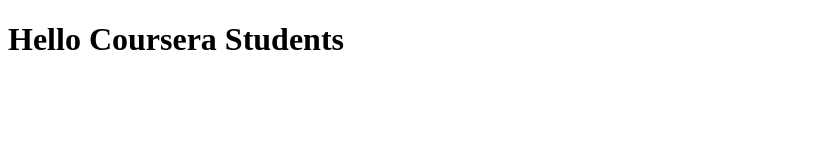
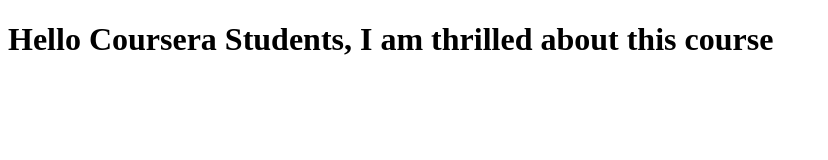
Before and after one commit to mdparikh/Coursera-test, a plain HTML site: page index.html in a window 1280 px wide. Shown: the whole page, without its empty margins (0-828 px from the left). Drawn offline with Linux system fonts and the light colour scheme.

Commit message:
next version of web file

```diff
--- a/index.html
+++ b/index.html
@@ -5,6 +5,6 @@
     <title>Hello Coursera</title>
   </head>
   <body>
-    <h1>Hello Coursera Students</h1>
+    <h1>Hello Coursera Students, I am thrilled about this course</h1>
   </body>
 </html>
```
